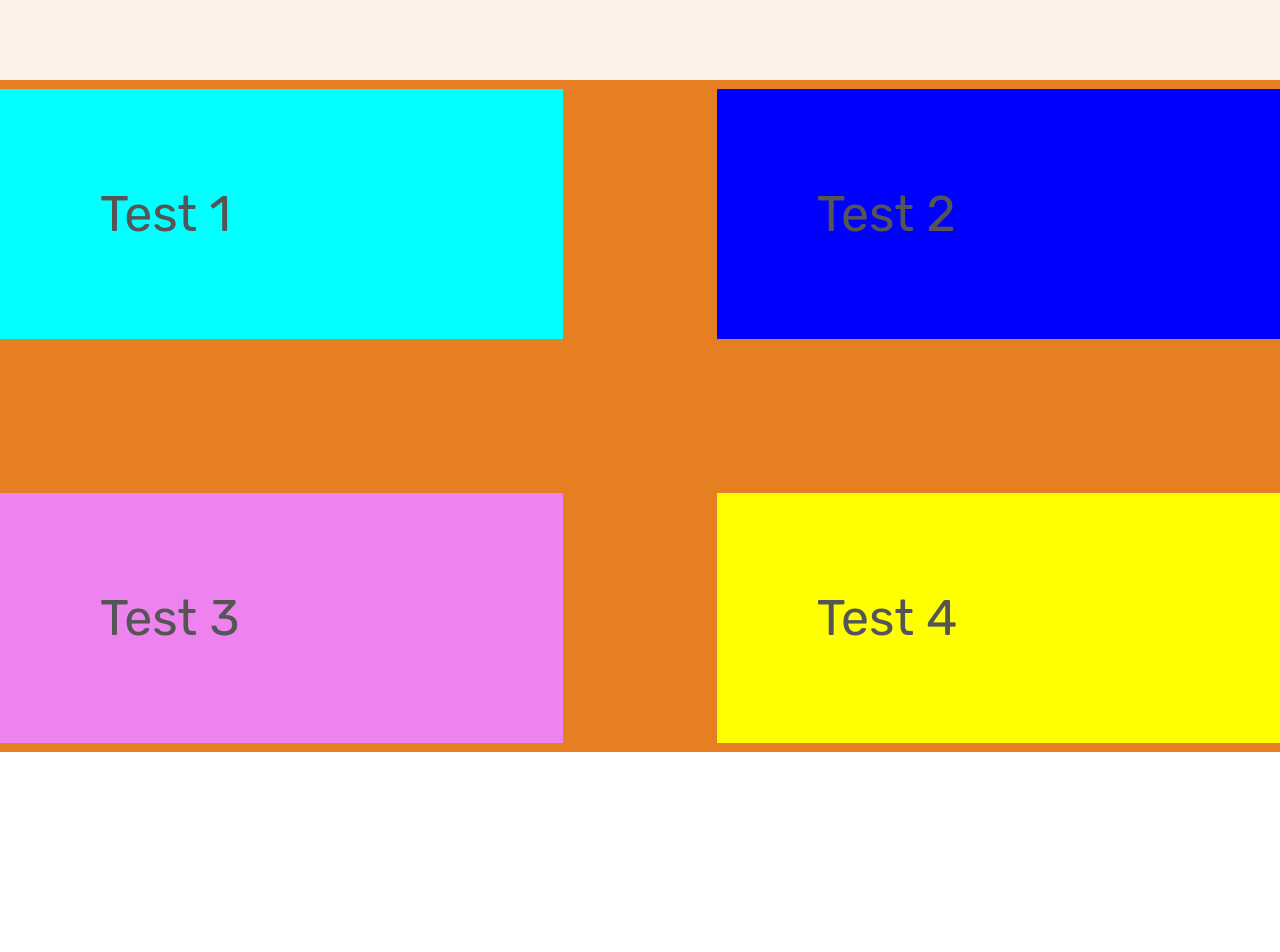
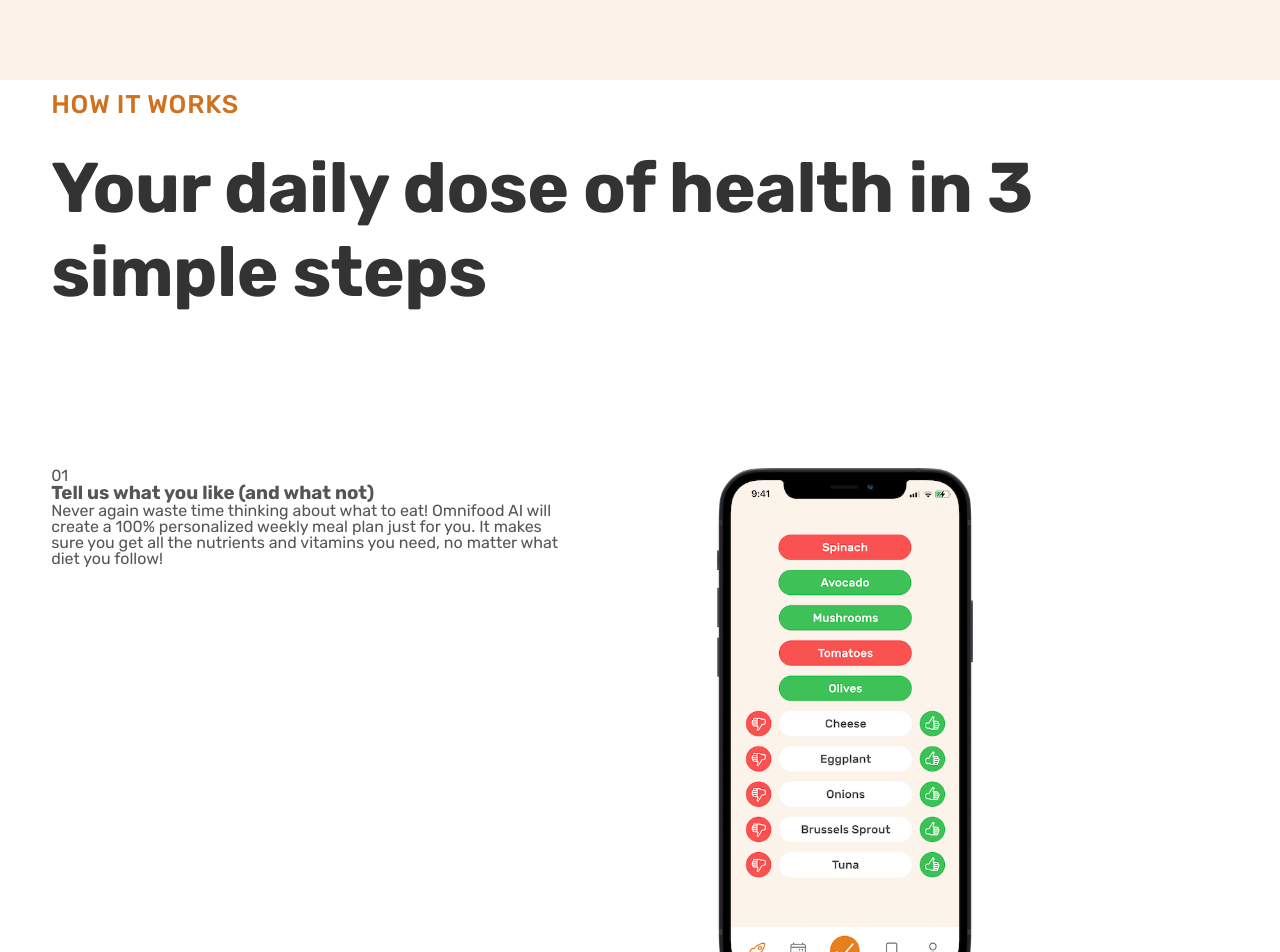
Before and after one commit to benlaguroun/omnifood, a plain HTML site: page index.html in a window 1280 px wide. Shown: the part 1606-2558 px from the top of the page. Before the commit the page ends 2358 px from the top, so only its background shows below. Drawn offline with Linux system fonts and the light colour scheme.

Commit message:
add section how it work

```diff
--- a/css/style.css
+++ b/css/style.css
@@ -12,16 +12,54 @@ body {
 }
 
 /* ****************************** */
-/* GENERAL COMPONENTS */
+/* GENERAL REUSABLE COMPONENTS */
 /* ****************************** */
 
+.container {
+  max-width: 120rem;
+  padding: 0 3.2rem;
+  margin: 0 auto;
+}
+.grid {
+  display: grid;
+  gap: 9.6rem;
+}
+
+.grid--2-cols {
+  grid-template-columns: repeat(2, 1fr);
+}
+
+.grid--3-cols {
+  grid-template-columns: repeat(3, 1fr);
+}
+.grid--4-cols {
+  grid-template-columns: repeat(4, 1fr);
+}
+.heading-primary,
+.heading-secondary {
+  font-weight: 700;
+  color: #333;
+  letter-spacing: -0.5px;
+}
 .heading-primary {
   font-size: 5.2rem;
-  font-weight: 700;
   line-height: 1.05;
-  color: #333;
-  letter-spacing: -0.5px;
   margin-bottom: 3.2rem;
+}
+
+.heading-secondary {
+  font-size: 4.4rem;
+  line-height: 1.2;
+  margin-bottom: 9.6rem;
+}
+.subheading {
+  display: block;
+  font-size: 1.6rem;
+  font-weight: 500;
+  color: #cf711f;
+  text-transform: uppercase;
+  margin-bottom: 1.6rem;
+  letter-spacing: 0.75px;
 }
 .btn:link,
 .btn:visited {
@@ -183,29 +221,7 @@ body {
 
 .section-how {
   padding: 9.6px 0;
-  background-color: #e67e22;
 }
-
-.grid {
-  display: grid;
-  gap: 9.6rem;
-  grid-template-columns: repeat(2, 1fr);
+.step-img {
+  width: 50%;
 }
-
-.section-how div {
-  padding: 100px;
-  font-size: 50px;
-}
-
-.section-how div:nth-child(1) {
-  background-color: aqua;
-}
-.section-how div:nth-child(2) {
-  background-color: blue;
-}
-.section-how div:nth-child(3) {
-  background-color: violet;
-}
-.section-how div:nth-child(4) {
-  background-color: yellow;
-}
--- a/index.html
+++ b/index.html
@@ -67,11 +67,69 @@
           </div>
         </div>
       </section>
-      <section class="section-how grid">
-        <div>Test 1</div>
-        <div>Test 2</div>
-        <div>Test 3</div>
-        <div>Test 4</div>
+      <section class="section-how">
+        <div class="container">
+          <h2 class="heading-secondary">
+            <span class="subheading"> How it works</span>
+            Your daily dose of health in 3 simple steps
+          </h2>
+        </div>
+        <div class="container grid grid--2-cols">
+          <!-- step 1 -->
+          <div class="step-text-box">
+            <p class="step-number">01</p>
+            <h3 class="heading-tertiary">
+              Tell us what you like (and what not)
+            </h3>
+            <p class="step-description">
+              Never again waste time thinking about what to eat! Omnifood AI
+              will create a 100% personalized weekly meal plan just for you. It
+              makes sure you get all the nutrients and vitamins you need, no
+              matter what diet you follow!
+            </p>
+          </div>
+          <div class="step-img-box">
+            <img
+              src="img/app/app-screen-1.png"
+              class="step-img"
+              alt="iphone app preferences selection screen"
+            />
+          </div>
+          <!-- step 2 -->
+          <div class="step-img-box">
+            <img
+              src="img/app/app-screen-2.png"
+              class="step-img"
+              alt="iphon app meal approving plan screen"
+            />
+          </div>
+          <div class="step-text-box">
+            <p class="step-number">02</p>
+            <h3 class="heading-tertiary">Approve your weekly meal plan</h3>
+            <p class="step-description">
+              Once per week, approve the meal plan generated for you by Omnifood
+              AI. You can change ingredients, swap entire meals, or even add
+              your own recipes.
+            </p>
+          </div>
+          <!-- step 3 -->
+          <div class="step-text-box">
+            <p class="step-number">03</p>
+            <h3 class="heading-tertiary">Receive meals at convenient time</h3>
+            <p class="step-description">
+              Best chefs in town will cook your selected meal every day, and we
+              will deliver it to your door whenever works best for you. You can
+              change delivery schedule and address daily!
+            </p>
+          </div>
+          <div class="step-img-box">
+            <img
+              src="img/app/app-screen-3.png"
+              class="step-img"
+              alt="iphone app delivry screen"
+            />
+          </div>
+        </div>
       </section>
     </main>
   </body>
```
Also changed, not shown: 2 other files.
